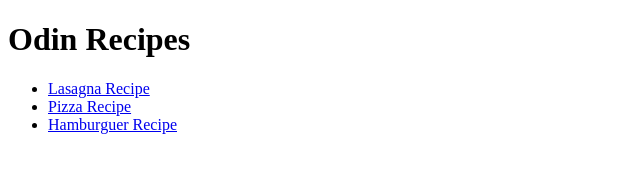
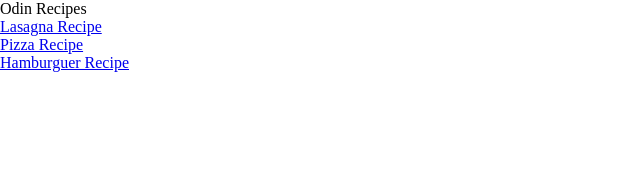
Before and after one commit to GustavoSirkis/odin-recipes, a plain HTML site: page index.html in a window 1280 px wide. Shown: the whole page, without its empty margins (0-640 px from the left). Drawn offline with Linux system fonts and the light colour scheme.

Commit message:
reset css

```diff
--- a/index.html
+++ b/index.html
@@ -5,6 +5,8 @@
     <meta http-equiv="X-UA-Compatible" content="IE=edge">
     <meta name="viewport" content="width=device-width, initial-scale=1.0">
     <title>Odin Recipes</title>
+
+    <link rel="stylesheet" href="styles.css">
 </head>
 <body>
     <h1>Odin Recipes</h1>
--- /dev/null
+++ b/styles.css
@@ -0,0 +1,20 @@
+html, body, div, span, applet, object, iframe,
+h1, h2, h3, h4, h5, h6, p, blockquote, pre,
+a, abbr, acronym, address, big, cite, code,
+del, dfn, em, img, ins, kbd, q, s, samp,
+small, strike, strong, sub, sup, tt, var,
+b, u, i, center,
+dl, dt, dd, ol, ul, li,
+fieldset, form, label, legend,
+table, caption, tbody, tfoot, thead, tr, th, td,
+article, aside, canvas, details, embed,
+figure, figcaption, footer, header, hgroup,
+menu, nav, output, ruby, section, summary,
+time, mark, audio, video {
+	margin: 0;
+	padding: 0;
+	border: 0;
+	font-size: 100%;
+	font: inherit;
+	vertical-align: baseline;
+}
```
